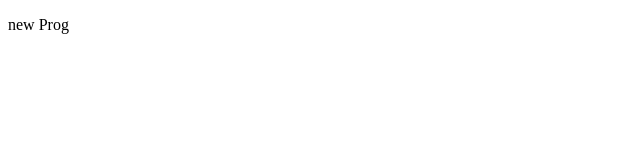
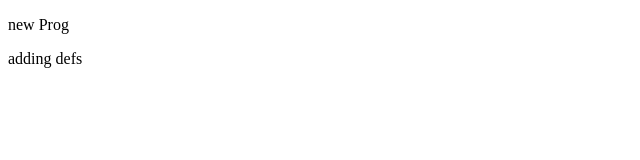
Before and after one commit to Haris247/haris, a plain HTML site: page index.html in a window 1280 px wide. Shown: the full height of the page, 0-640 px from the left. Drawn offline with Linux system fonts and the light colour scheme.

Commit message:
added index file

```diff
--- a/index.html
+++ b/index.html
@@ -8,5 +8,6 @@
 <body>
     <p>new Prog
     </p>
+    <p>adding defs</p>
 </body>
 </html>
```
